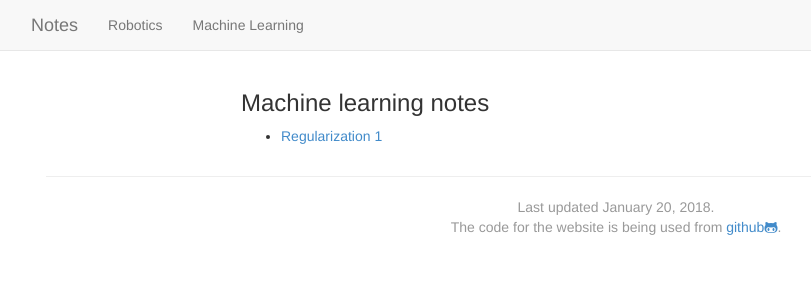
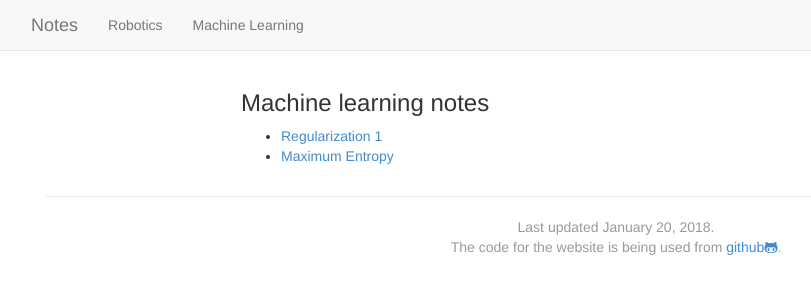
Before and after one commit to argmin/argmin.github.io, a Jekyll site: the page built from ml.md, in a window 1280 px wide. Shown: the top 300 px of the page, without its empty margins (24-835 px from the left). Built offline with Jekyll 4.4.1, drawn with Linux system fonts in a browser that asks for light colours; nearby versions of some CDN libraries.

Commit message:
Link maxent

```diff
--- a/ml.md
+++ b/ml.md
@@ -6,3 +6,4 @@ active_tab: machinelearning
 ### Machine learning notes
 
 * [Regularization 1](/ml/regularization-1.html)
+* [Maximum Entropy](/ml/maxent.html)
```
